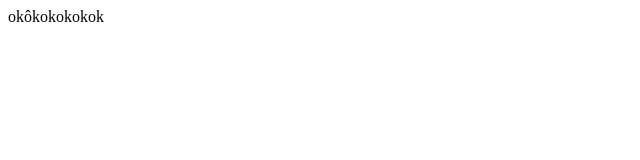
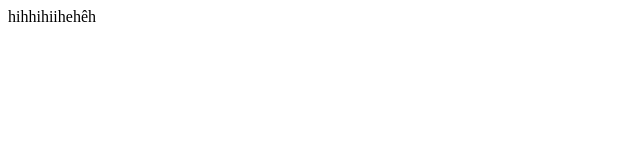
Before and after one commit to QuachChien/login, a plain HTML site: page ok.html in a window 1280 px wide. Shown: the full height of the page, 0-640 px from the left. Drawn offline with Linux system fonts and the light colour scheme.

Commit message:
Update ok.html

```diff
--- a/ok.html
+++ b/ok.html
@@ -7,6 +7,6 @@
     <title>Document</title>
 </head>
 <body>
-    okôkokokokok
+    hihhihiihehêh
 </body>
 </html>
```
